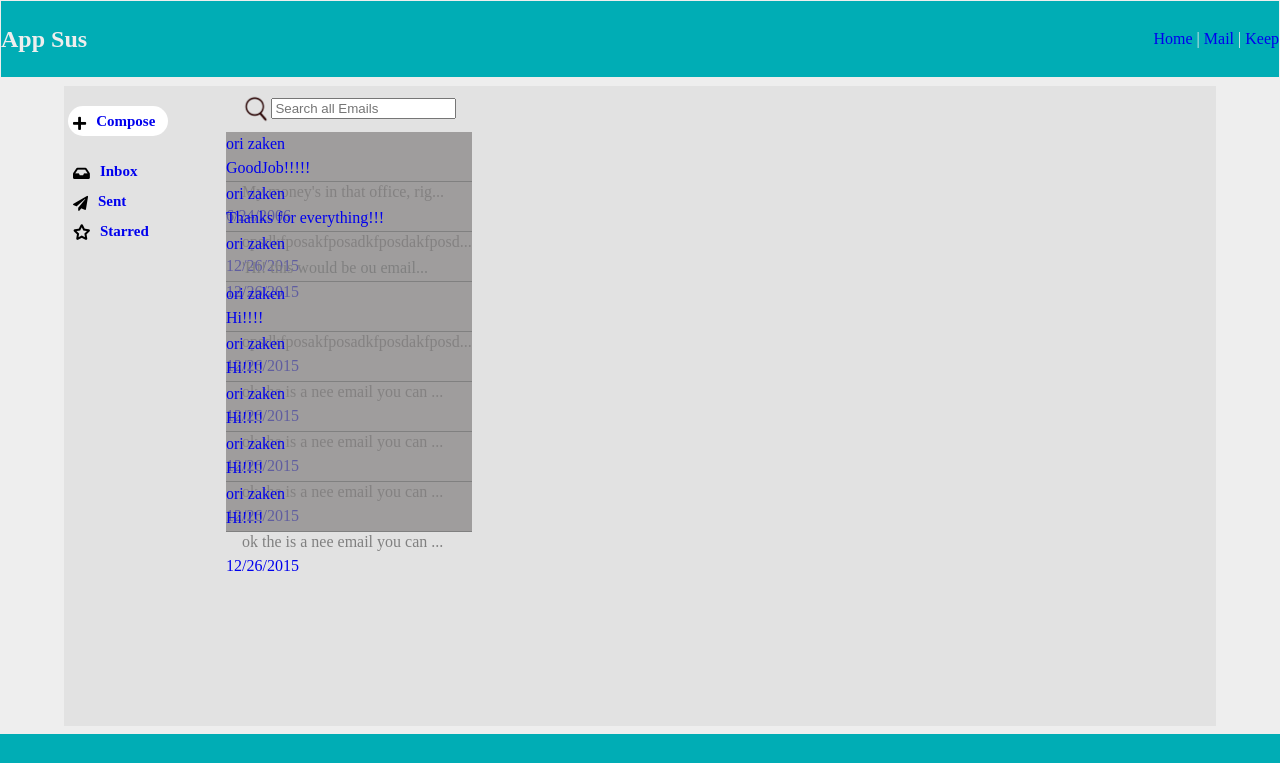
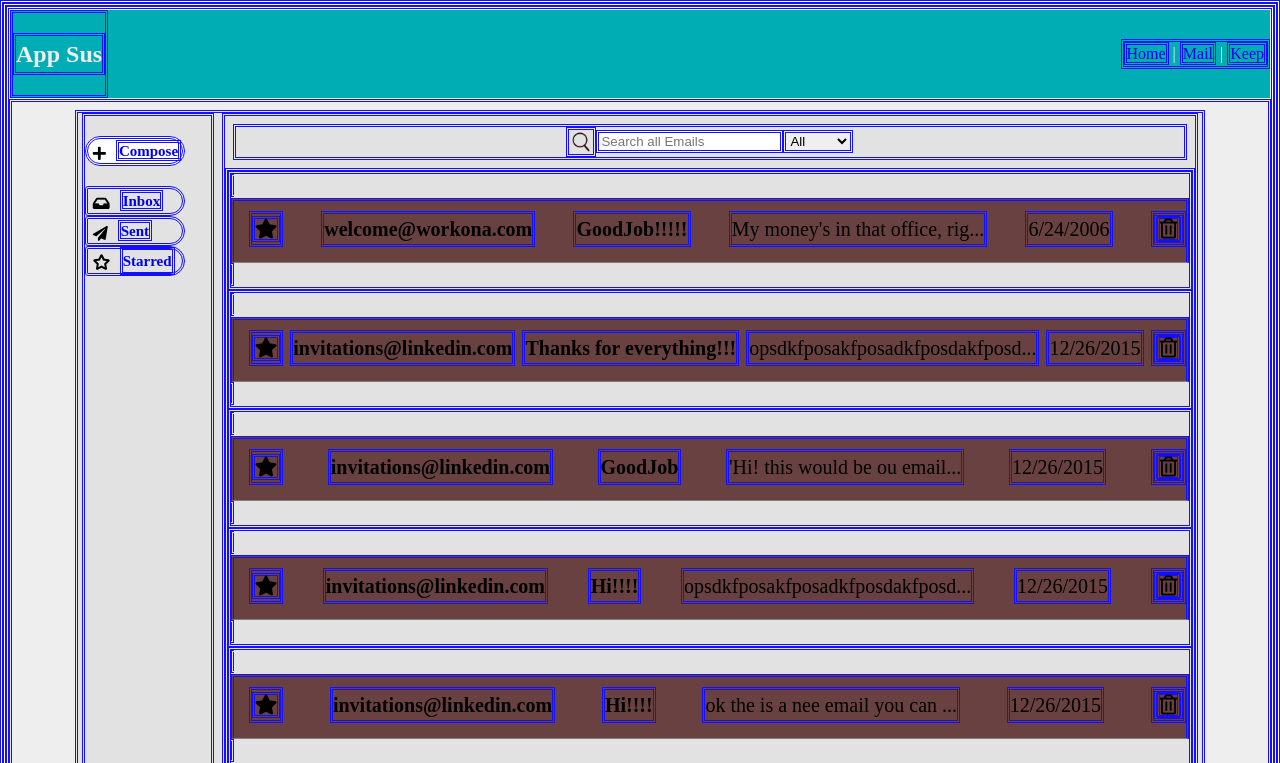
Before and after one commit to Oriv123/appsus, a plain HTML site: page index.html in a window 1280 px wide. Both pictures are taken after a click on the link "Mail". Shown: the top 763 px of the page. Drawn offline with Linux system fonts and the light colour scheme.

Commit message:
all unread read

```diff
--- a/css/apps/mail/cmps/email-list.css
+++ b/css/apps/mail/cmps/email-list.css
@@ -4,14 +4,9 @@
 }
 
 .email-list-container {
-    /* width: 100%; */
+    width: 100%;
 }
 
-.modify-container {
-    /* display: flex; */
-    /* flex-direction: column; */
-    /* justify-content: space-evenly; */
-    /* align-items: center; */
-    /* height: 50px; */
-    /* color: rgb(56, 56, 56); */
+.email-list-container .email-list .email-preview-container a {
+    color: black;
 }
--- a/css/apps/mail/cmps/email-preview.css
+++ b/css/apps/mail/cmps/email-preview.css
@@ -1,43 +1,33 @@
 .email-preview {
-    width: 100%;
-    height: 50px;
+    display: flex;
+    justify-content: space-between;
+    align-items: center;
+    /* height: 50px; */
+    padding: 10px 0px 15px 15px;
     border-bottom: solid grey 1px;
+    font-size: 20px;
 }
 
-.email-preview h4 {
-    display: flex;
-    height: 100%;
-    align-items: center;
-    margin-left: 1rem;
+.bold {
     font-weight: bold;
-    color: rgb(53, 52, 52);
 }
 
-.email-desc {
-    color: grey;
-    font-weight: 400;
-    margin-left: 1rem;
-}
+.email-preview .from {}
 
-.email-preview-container {
-    display: flex;
-    align-items: baseline;
-}
-
-.email-preview-container a {
-    width: 100%;
-}
+.email-preview .content {}
 
 .unread {
-    background-color: #858282b7;
+    background-color: #3a0202b7;
 }
 
 .read {
     background-color: #ffffff77;
+    font-weight: normal;
 }
 
-.email-preview:hover {
+
+/* .email-preview:hover {
     z-index: 3;
     margin: 0;
     box-shadow: rgba(0, 0, 0, 0.35) 0px 5px 15px;
-}
+} */
--- a/css/basic/base.css
+++ b/css/basic/base.css
@@ -1,5 +1,8 @@
 * {
     box-sizing: border-box;
+    border: 3px;
+    border-color: rgb(20, 16, 255);
+    border-style: double;
 }
 
 html {
--- a/js/apps/email/cmps/email-filter.js
+++ b/js/apps/email/cmps/email-filter.js
@@ -2,14 +2,28 @@ export default {
     name: 'email-filter',
     template: `
         <section class="email-filter">
+
             <img src="css/icons/search.png" alt="">
-            <input type="text" @input="setFilter" placeholder="Search all Emails" v-model="filterBy.byName">
+
+            <input
+            type="text"
+            @input="setFilter"
+            placeholder="Search all Emails"
+            v-model="filterBy.byName">
+
+            <select v-model="filterBy.kind">
+                <option>All</option>
+                <option>Unread</option>
+                <option>Read</option>
+            </select>
+
         </section>
     `,
     data() {
         return {
             filterBy: {
                 byName: '',
+                kind: 'All'
             }
         }
     },
--- a/js/apps/email/cmps/email-list.js
+++ b/js/apps/email/cmps/email-list.js
@@ -10,12 +10,18 @@ export default {
 
 
         <ul class="email-list">
-            <li v-for="email in emails" :key="email.id" class="email-preview-container">
-                <div class="star-list modify-container">
-                <!-- <span class="star star-1 fa fa-star" :class="{starred: email.isStarred}" @click="toggleStarred(email)"></span> -->
-                    <!-- <input type="checkbox" id="checkbox" @click="toggleRead(email)"> -->
-                </div>
+            <li
+            v-for="email in emails"
+            :key="email.id"
+            class="email-preview-container ">
+
+                <!-- <div class="star-list modify-container">
+                <span class="star star-1 fa fa-star" :class="{starred: email.isStarred}" @click="toggleStarred(email)"></span>
+                    <input type="checkbox" id="checkbox" @click="toggleRead(email)">
+                </div> -->
+
                 <router-link :to="'/email/'+email.id">
+
                     <email-preview :email="email" @read="setEmailToRead"/>
                 </router-link>
             </li>
--- a/js/apps/email/cmps/email-preview.js
+++ b/js/apps/email/cmps/email-preview.js
@@ -4,36 +4,58 @@ export default {
     template: `
         <section class="email-preview" :class="toggleClass" @click="updateIfRead">
 
-			<div class="from">
-                <!-- {{email.from}} -->
-            ori zaken
+        <div class="star" :class="{starred: email.isStarred}" @click.stop.prevent="toggleStarred(email)">
+        <i class="fas fa-star"></i>
+        </div>
+
+			<div class="from" :class="{bold: !this.email.isRead}">
+                {{email.from}}
             </div>
 
-            <div class="content">
+            <div class="content " :class="{bold: !this.email.isRead}" >
                 {{email.subject}}
                 </div>
 
                  <div class="email-desc">
                 {{email.body.substring(0, 30)}}...
             </div>
-            </div>
 
 
                 <div class="sent-at">
 				{{sentAt}}
 			    </div>
+
+                <div>
+             <span
+             @click.stop="deleteMail(email.id)"
+             class="mail-trash" >
+             <i class="far fa-trash-alt"></i>
+            </span>
+        </div>
+
+        <!-- <div>
+             <span
+             @click.stop="restoreMail(email.id)"
+             class="mail-trash" v-if="folder==='trash'"
+             ><i class="fas fa-undo"></i>
+            </span>
+            </div> -->
+
         </section>
         `,
     methods: {
         updateIfRead() {
             if (!this.email.isRead) this.email.isRead = true;
             this.$emit('read', this.email)
+        },
+        toggleStarred(email) {
+            email.isStarred = !email.isStarred
+            this.$emit('starred', email)
         }
     },
     computed: {
         toggleClass() {
-            console.log(this.email);
-            return this.email.isRead ? 'read' : 'unread'
+            return this.email.isRead ? 'read ' : 'unread '
 
         },
         sentAt() {
--- a/js/apps/email/pages/email-app.js
+++ b/js/apps/email/pages/email-app.js
@@ -45,7 +45,10 @@ export default {
     data() {
         return {
             emails: [],
-            filterBy: null,
+            filterBy: {
+                txt: '',
+
+            },
             currMenu: 'inbox'
         }
     },
@@ -82,11 +85,21 @@ export default {
                     return email.isStarred === true
                 })
             }
-            if (this.filterBy && this.filterBy.byName) {
+            // if (this.filterBy && this.filterBy.byName) {
+            // const searchStr = this.filterBy.byName.toLowerCase()
+            //     emailsToShow = this.emails.filter(email => { return email.subject.toLowerCase().includes(searchStr) || email.body.toLowerCase().includes(searchStr) })
+
+            if (this.filterBy.kind === 'All') {
                 const searchStr = this.filterBy.byName.toLowerCase()
-                emailsToShow = this.emails.filter(email => {
-                    return email.subject.toLowerCase().includes(searchStr) || email.body.toLowerCase().includes(searchStr)
-                })
+                emailsToShow = this.emails.filter(email => { return email.subject.toLowerCase().includes(searchStr) || email.body.toLowerCase().includes(searchStr) })
+
+            } else if (this.filterBy.kind === 'Unread') {
+                const searchStr = this.filterBy.byName.toLowerCase()
+                emailsToShow = this.emails.filter(email => { return (!email.isRead) && (email.subject.toLowerCase().includes(searchStr) || email.body.toLowerCase().includes(searchStr)) })
+
+            } else if (this.filterBy.kind === 'Read') {
+                const searchStr = this.filterBy.byName.toLowerCase()
+                emailsToShow = this.emails.filter(email => { return (email.isRead) && (email.subject.toLowerCase().includes(searchStr) || email.body.toLowerCase().includes(searchStr)) })
             }
             return emailsToShow;
         }
--- a/js/apps/email/services/email.service.js
+++ b/js/apps/email/services/email.service.js
@@ -90,7 +90,7 @@ function _createEmails() {
             },
             {
                 id: utilitiesService.makeId(),
-                subject: '',
+                subject: 'GoodJob',
                 body: `'Hi! this would be ou email`,
                 isRead: false,
                 sentAt: 1451133635584,
```
